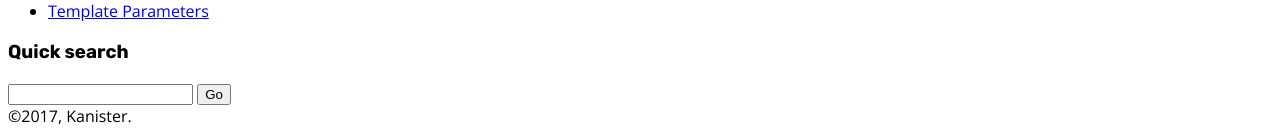
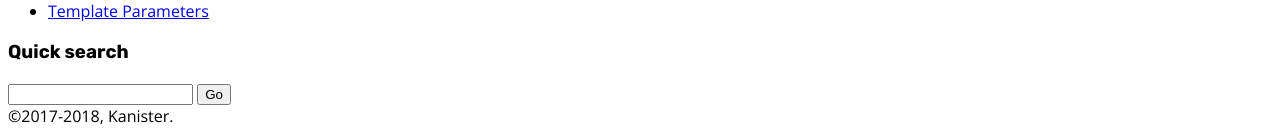
Before and after one commit to kanisterio/kanister, a Sphinx documentation site: the page built from docs/index.rst, in a window 1280 px wide and 900 px high, scrolled down 2755 px. Shown: the part 765-897 px from the top of the window. Built offline with Sphinx 7.4.7, drawn with Linux system fonts in a browser that asks for light colours.

Commit message:
Update copyright year on Kanister docs (#2276)

```diff
--- a/docs/conf.py
+++ b/docs/conf.py
@@ -54,7 +54,7 @@ master_doc = 'index'
 
 # General information about the project.
 project = 'kanister'
-copyright = '2017, Kanister'
+copyright = '2017-2018, Kanister'
 author = 'Kanister'
 
 # The version info for the project you're documenting, acts as replacement for
```
